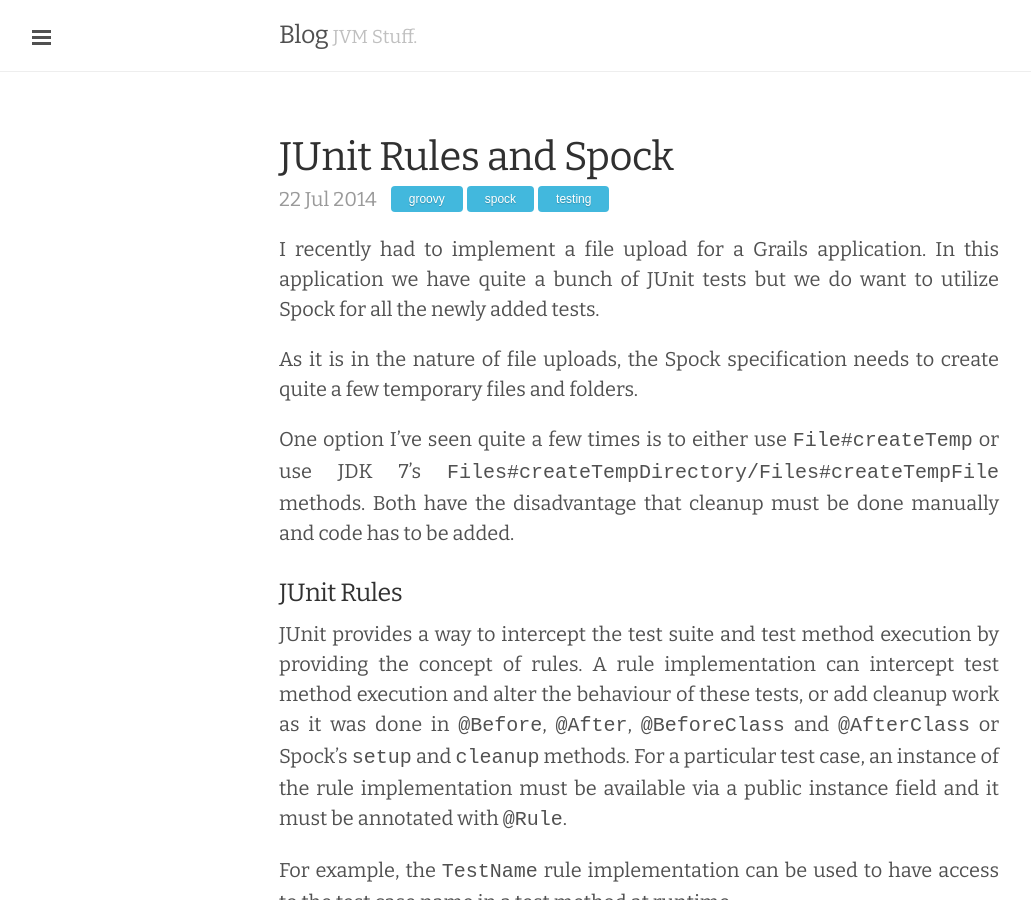
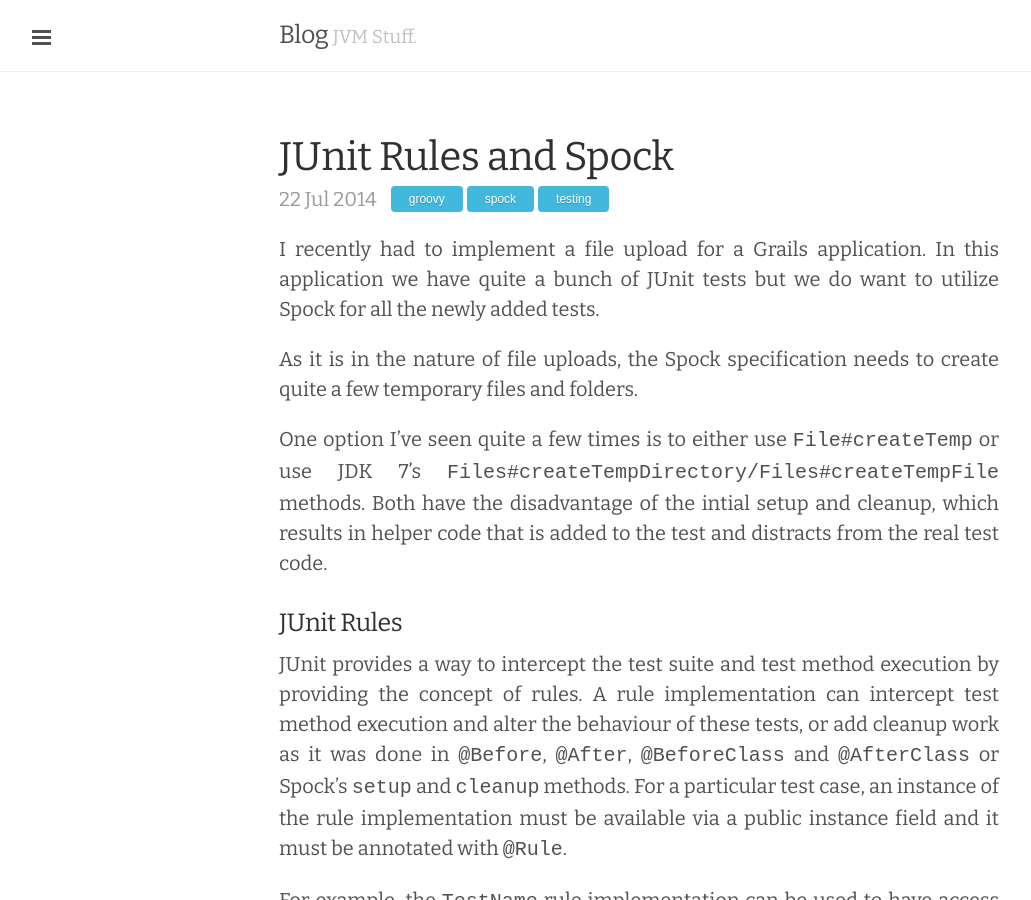
Before and after one commit to andresteingress/andresteingress.github.io, a Jekyll site: the page built from _posts/2014-07-22-spock-junit-rules.md, in a window 1280 px wide and 900 px high. Shown: the whole window, without its empty margins (1-1032 px from the left). Built offline with Jekyll 4.4.1, drawn with Linux system fonts in a browser that asks for light colours; Markdown is read by kramdown in place of the engine named in the settings; comment, search, counter and statistics services are not loaded.

Commit message:
fixed small typo

```diff
--- a/_posts/2014-07-22-spock-junit-rules.md
+++ b/_posts/2014-07-22-spock-junit-rules.md
@@ -14,7 +14,7 @@
 
 As it is in the nature of file uploads, the Spock specification needs to create quite a few temporary files and folders.
 
-One option I've seen quite a few times is to either use `File#createTemp` or use JDK 7's `Files#createTempDirectory/Files#createTempFile` methods. Both have the disadvantage that cleanup must be done manually and code has to be added.
+One option I've seen quite a few times is to either use `File#createTemp` or use JDK 7's `Files#createTempDirectory/Files#createTempFile` methods. Both have the disadvantage of the intial setup and cleanup, which results in helper code that is added to the test and distracts from the real test code.
 
 ### JUnit Rules
 
```
